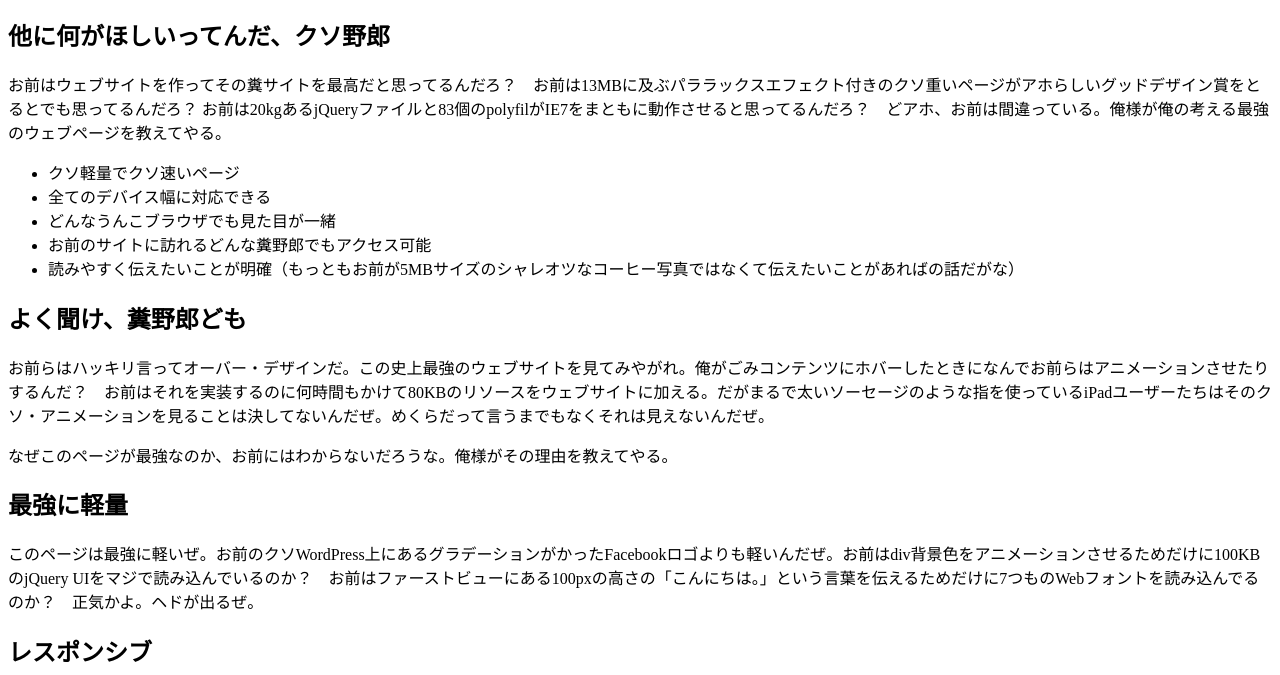
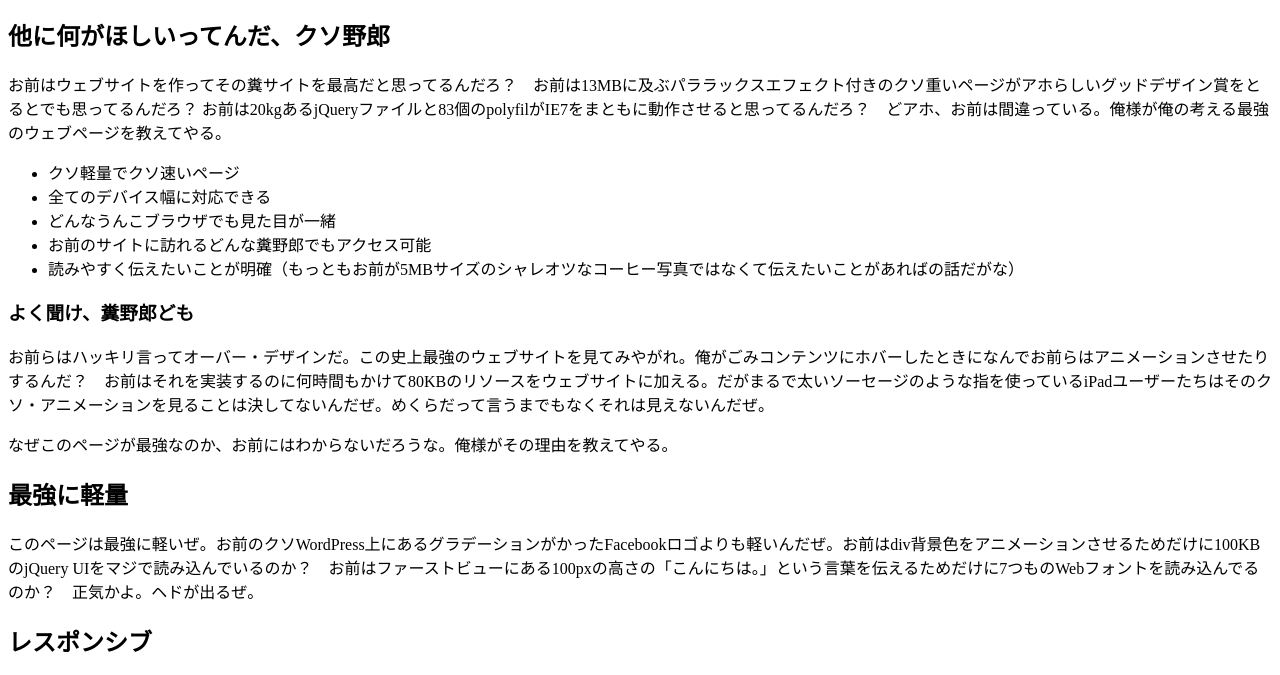
Before and after one commit to toshimaru/motherfuckingwebsite, a plain HTML site: page index.html in a window 1280 px wide. Shown: the part 116-791 px from the top of the page. Drawn offline with Linux system fonts and the light colour scheme.

Commit message:
follow original

```diff
--- a/index.html
+++ b/index.html
@@ -28,7 +28,7 @@
     <li>読みやすく伝えたいことが明確（もっともお前が5MBサイズのシャレオツなコーヒー写真ではなくて伝えたいことがあればの話だがな）</li>
   </ul>
 
-  <h2>よく聞け、糞野郎ども</h2>
+  <h3>よく聞け、糞野郎ども</h3>
 
   <p>お前らはハッキリ言ってオーバー・デザインだ。この史上最強のウェブサイトを見てみやがれ。俺がごみコンテンツにホバーしたときになんでお前らはアニメーションさせたりするんだ？　お前はそれを実装するのに何時間もかけて80KBのリソースをウェブサイトに加える。だがまるで太いソーセージのような指を使っているiPadユーザーたちはそのクソ・アニメーションを見ることは決してないんだぜ。めくらだって言うまでもなくそれは見えないんだぜ。</p>
 
```
